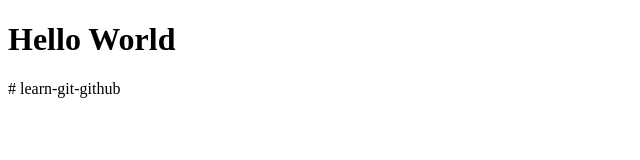
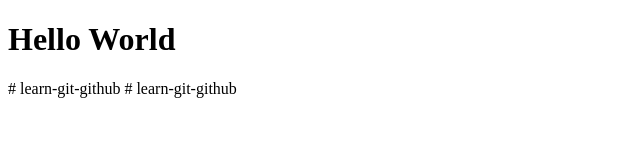
Before and after one commit to bunseuseng/learn-git-github, a plain HTML site: page index.html in a window 1280 px wide. Shown: the whole page, without its empty margins (0-640 px from the left). Drawn offline with Linux system fonts and the light colour scheme.

Commit message:
first commit

```diff
--- a/index.html
+++ b/index.html
@@ -9,3 +9,4 @@
     <h1>Hello World</h1>
 </body>
 </html># learn-git-github
+# learn-git-github
```
